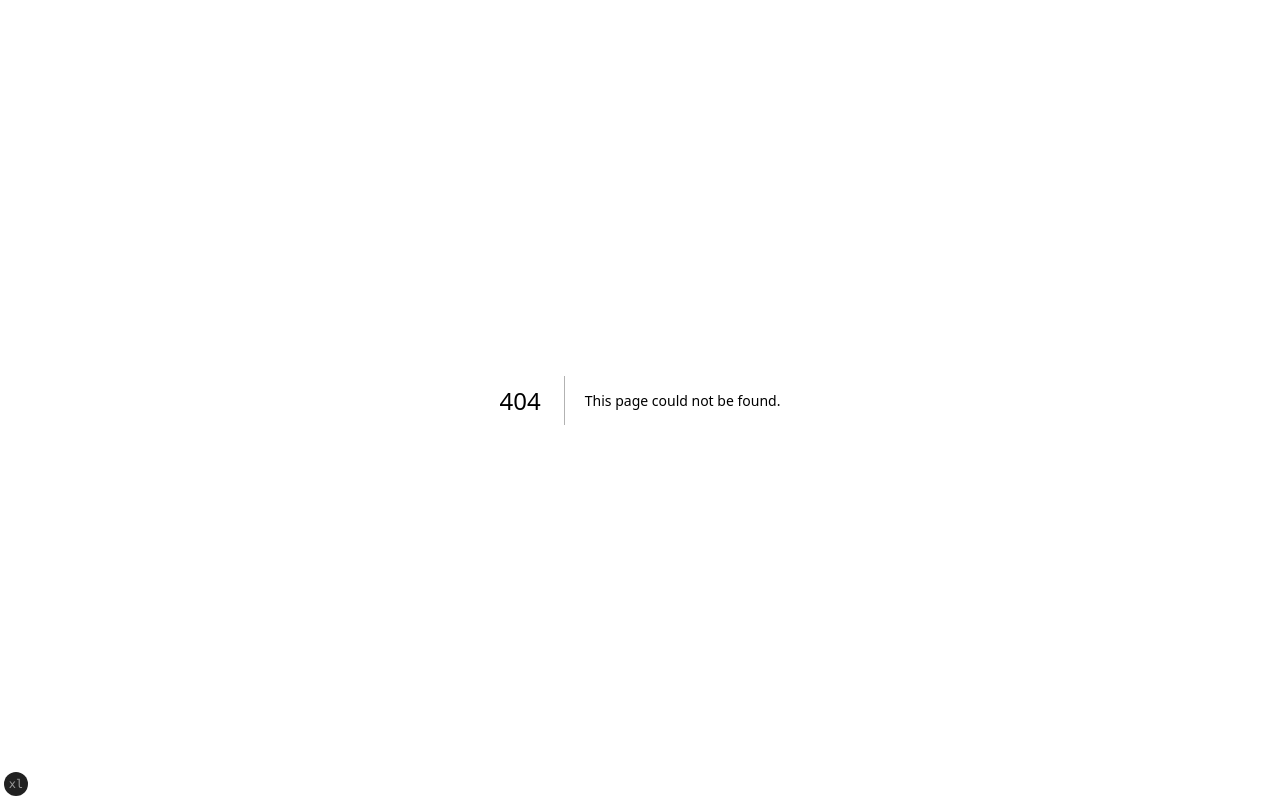
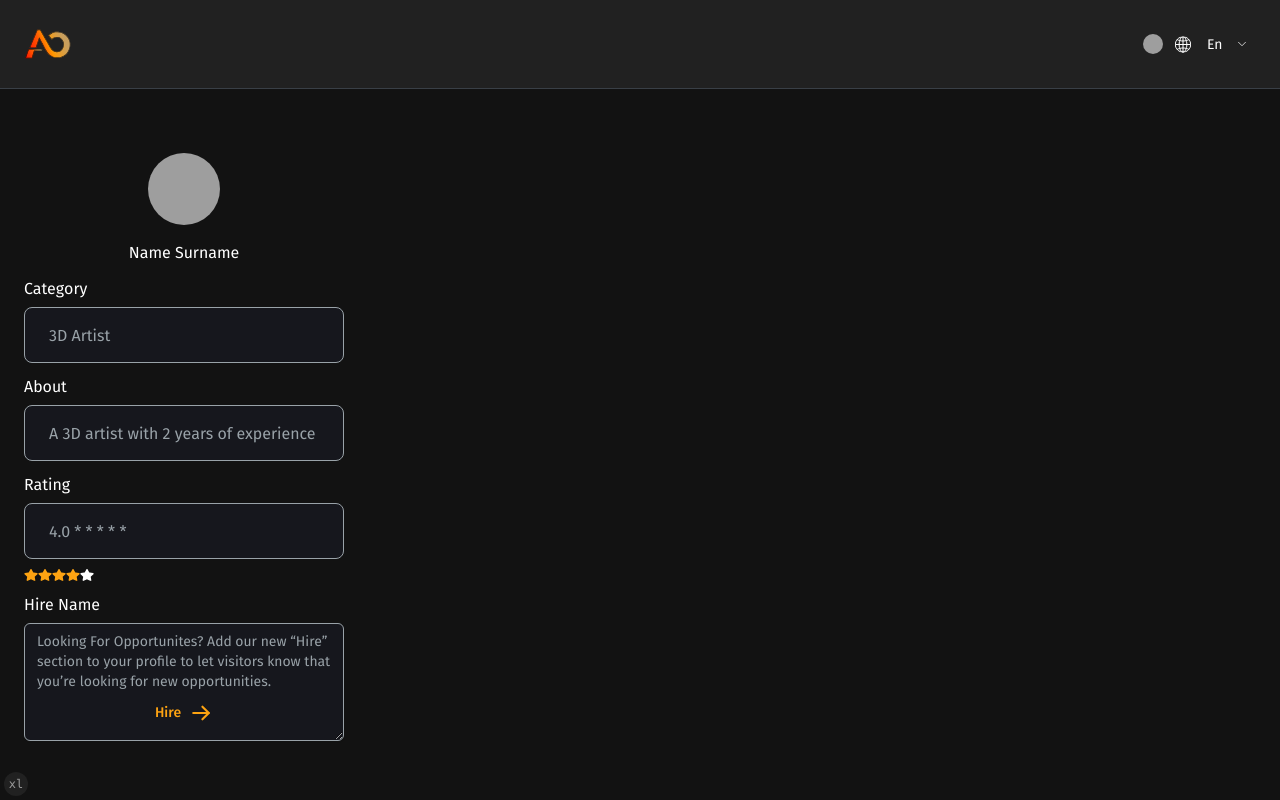
Before and after one commit to chubinaaa/artoa-FE, a Next.js app: page /portfolio in a window 1280 px wide. Before the commit this address had no page. Shown: the top 800 px of the page. Built offline with nearby package versions, Linux system fonts and the light colour scheme; grey boxes are pictures that could not be loaded.

Commit message:
create portfolio page user component / not complete

```diff
--- /dev/null
+++ b/src/app/(user)/(portfolio)/layout.tsx
@@ -0,0 +1,18 @@
+import { PublicFooter } from "@/components/footer/public-footer";
+import { ProfileHeader } from "@/components/header/profile-header";
+
+interface PortfolioLayoutProps {
+  children: React.ReactNode;
+}
+
+export default async function PortfolioLayout({
+  children,
+}: PortfolioLayoutProps) {
+  return (
+    <div className="grid min-h-dvh grid-rows-[auto_1fr_auto]">
+      <ProfileHeader />
+      {children}
+      <PublicFooter />
+    </div>
+  );
+}
--- /dev/null
+++ b/src/app/(user)/(portfolio)/portfolio/components/user-info-card.tsx
@@ -0,0 +1,75 @@
+import { Icons } from "@/components/icons";
+import { Button } from "@/components/ui/button";
+import { Input } from "@/components/ui/input";
+import { Label } from "@/components/ui/label";
+import { Textarea } from "@/components/ui/textarea";
+import Image from "next/image";
+import Link from "next/link";
+
+function UserInfoCard() {
+  return (
+    <div className="w-80">
+      <div className="grid justify-items-center">
+        <Image
+          src="/user-profile-photo.jpg"
+          alt="profile picture"
+          width={72}
+          height={72}
+          className="size-[72px] rounded-full object-cover object-center"
+        />
+        <p className="mt-4">Name Surname</p>
+      </div>
+      <div className="mt-4 grid gap-4">
+        <div className="flex w-full flex-col gap-2.5">
+          <Label>Category</Label>
+          <Input
+            className="border-muted-foreground"
+            type="email"
+            placeholder="3D Artist"
+          />
+        </div>
+        <div className="flex w-full flex-col gap-2.5">
+          <Label>About</Label>
+          <Input
+            className="border-muted-foreground"
+            placeholder="A 3D artist with 2 years of experience creating detailed and visually stunning designs."
+          />
+        </div>
+        <div className="flex w-full flex-col gap-2.5">
+          <Label>Rating</Label>
+          <Input
+            className="border-muted-foreground"
+            placeholder="4.0 * * * * *"
+          />
+          <div className="flex">
+            {/* TODO */}
+            <Icons.star className="text-primary" />
+            <Icons.star className="text-primary" />
+            <Icons.star className="text-primary" />
+            <Icons.star className="text-primary" />
+            <Icons.star />
+          </div>
+        </div>
+        <div className="relative flex w-full flex-col gap-2.5">
+          <Label>Hire Name</Label>
+          <Textarea
+            name="descriptasdion"
+            className="border-muted-foreground bg-input-background"
+            placeholder="Looking For Opportunites? Add our new “Hire” section to your profile to let visitors know that you’re looking for new opportunities."
+            rows={5}
+          />
+          <Button
+            asChild
+            variant="link"
+            className="absolute bottom-0 h-fit w-full justify-center p-4 text-sm"
+          >
+            <Link href="#">
+              Hire <Icons.arrowRight2 />
+            </Link>
+          </Button>
+        </div>
+      </div>
+    </div>
+  );
+}
+export default UserInfoCard;
--- /dev/null
+++ b/src/app/(user)/(portfolio)/portfolio/layout.tsx
@@ -0,0 +1,10 @@
+type PortfolioLayoutProps = {
+  children: React.ReactNode;
+};
+export default function PortfolioLayout({ children }: PortfolioLayoutProps) {
+  return (
+    <div className="container mx-auto flex flex-col gap-x-5 py-16 lg:grid lg:grid-cols-[312px_1fr]">
+      {children}
+    </div>
+  );
+}
--- /dev/null
+++ b/src/app/(user)/(portfolio)/portfolio/page.tsx
@@ -0,0 +1,9 @@
+import UserInfoCard from "./components/user-info-card";
+
+export default function PortfolioPage() {
+  return (
+    <div>
+      <UserInfoCard />
+    </div>
+  );
+}
--- a/src/app/(user)/(profile)/profile/components/personal-info.tsx
+++ b/src/app/(user)/(profile)/profile/components/personal-info.tsx
@@ -6,6 +6,13 @@ import { Button } from "@/components/ui/button";
 import { Input } from "@/components/ui/input";
 import { Label } from "@/components/ui/label";
 import { Icons } from "@/components/icons";
+import {
+  Select,
+  SelectContent,
+  SelectItem,
+  SelectTrigger,
+  SelectValue,
+} from "@/components/ui/select";
 
 export default function PersonalInfo() {
   const [edit, setEdit] = useState(false);
@@ -59,11 +66,18 @@ export default function PersonalInfo() {
           </div>
           <div className="flex w-full flex-col gap-2.5">
             <Label>City</Label>
-            <Input
+            <Select
+              disabled={!edit}
               //   onChange={(e) => setCity(e.target.value)}
-              disabled={!edit}
-              placeholder="Tbilisi"
-            />
+            >
+              <SelectTrigger id="i-am">
+                <SelectValue placeholder="Choose One" />
+              </SelectTrigger>
+              <SelectContent>
+                <SelectItem value="artist">Tbilisi</SelectItem>
+                <SelectItem value="customer">Other</SelectItem>
+              </SelectContent>
+            </Select>
           </div>
           <div className="flex w-full flex-col gap-2.5">
             <Label>Nickname</Label>
--- a/src/components/icons.tsx
+++ b/src/components/icons.tsx
@@ -264,16 +264,16 @@ export const Icons = {
       <path
         d="M3 8.5H14"
         stroke="#FCA311"
-        stroke-width="1.5"
-        stroke-linecap="round"
-        stroke-linejoin="round"
+        strokeWidth="1.5"
+        strokeLinecap="round"
+        strokeLinejoin="round"
       />
       <path
         d="M9.5 4L14 8.5L9.5 13"
         stroke="#FCA311"
-        stroke-width="1.5"
-        stroke-linecap="round"
-        stroke-linejoin="round"
+        strokeWidth="1.5"
+        strokeLinecap="round"
+        strokeLinejoin="round"
       />
     </svg>
   ),
```
